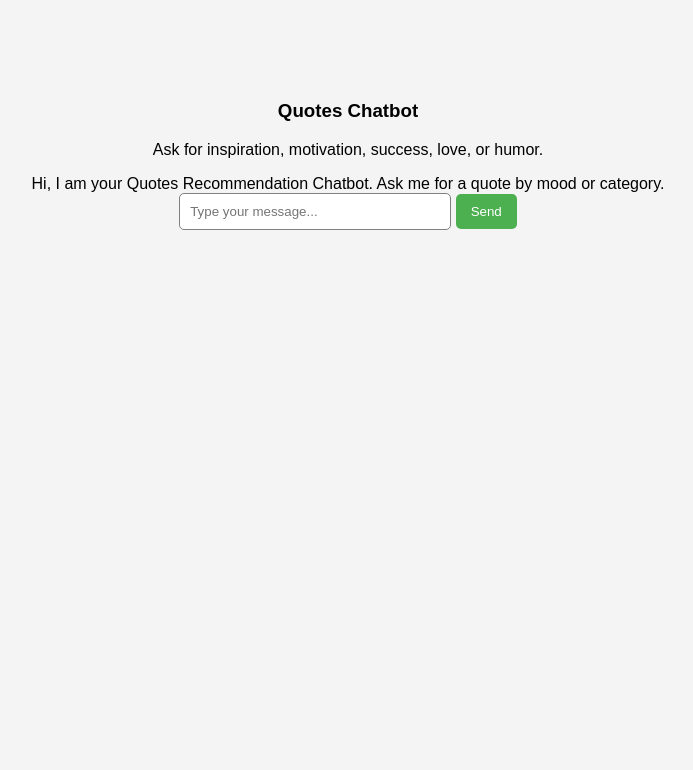
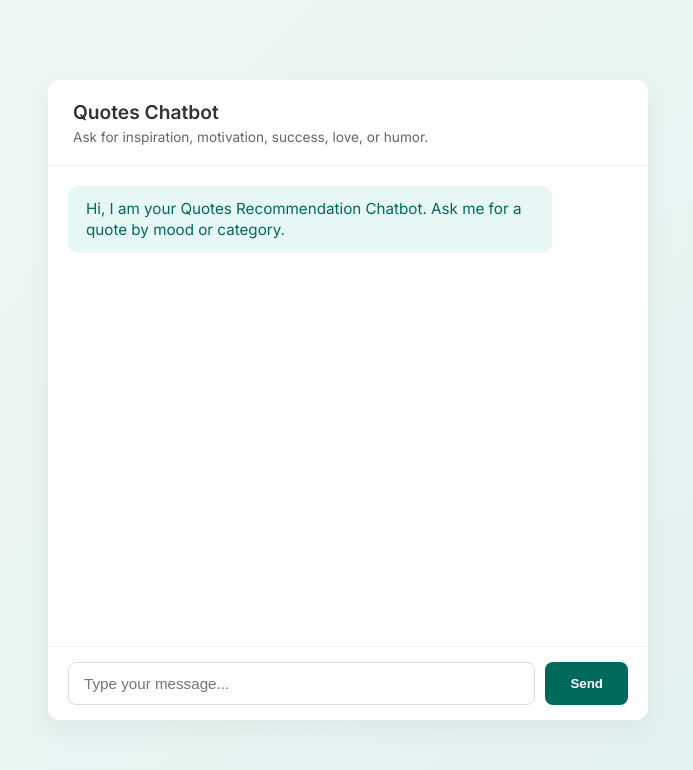
Before and after one commit to Deepikagautam993/quotes-recommendation-chatbot, a plain HTML site: page frontend/index.html in a window 1280 px wide. Shown: the whole page, without its empty margins (292-985 px from the left). Drawn offline with Linux system fonts and the light colour scheme.

Commit message:
Update style.css

```diff
--- a/frontend/style.css
+++ b/frontend/style.css
@@ -1,36 +1,110 @@
-body{
-font-family: Arial;
-background:#f4f4f4;
-text-align:center;
-margin-top:100px;
+/* Google font for a modern look */
+@import url('https://fonts.googleapis.com/css2?family=Inter:wght@400;600&display=swap');
+
+body {
+    font-family: 'Inter', sans-serif;
+    background: linear-gradient(135deg, #f0f7f4 0%, #e0f2f1 100%); /* Light greenish background */
+    height: 100vh;
+    margin: 0;
+    display: flex;
+    justify-content: center;
+    align-items: center;
 }
 
-h2{
-color:#333;
+.chat-container {
+    width: 90%;
+    max-width: 600px;
+    height: 80vh;
+    background: #fff;
+    border-radius: 12px;
+    box-shadow: 0 10px 25px rgba(0,0,0,0.05); /* Soft shadow */
+    display: flex;
+    flex-direction: column;
+    overflow: hidden;
 }
 
-input{
-padding:10px;
-width:250px;
-border-radius:5px;
-border:1px solid gray;
+.chat-header {
+    padding: 20px 25px;
+    border-bottom: 1px solid #f0f0f0;
 }
 
-button{
-padding:10px 15px;
-background:#4CAF50;
-color:white;
-border:none;
-border-radius:5px;
-cursor:pointer;
+.chat-header h3 {
+    margin: 0;
+    font-size: 1.2rem;
+    color: #333;
 }
 
-button:hover{
-background:#45a049;
+.chat-header p {
+    margin: 5px 0 0;
+    font-size: 0.85rem;
+    color: #666;
 }
 
-#response{
-margin-top:20px;
-font-size:18px;
-color:#222;
+.chat-box {
+    flex: 1;
+    padding: 20px;
+    overflow-y: auto;
+    display: flex;
+    flex-direction: column;
+    gap: 15px;
+    background-color: #ffffff;
 }
+
+/* Bot message style (Screenshot jaisa teal color) */
+.bot-message {
+    align-self: flex-start;
+    background-color: #e6f7f5;
+    color: #00695c;
+    padding: 12px 18px;
+    border-radius: 10px;
+    max-width: 80%;
+    font-size: 0.95rem;
+    line-height: 1.4;
+}
+
+/* User message style */
+.user-message {
+    align-self: flex-end;
+    background-color: #00695c;
+    color: white;
+    padding: 12px 18px;
+    border-radius: 10px;
+    max-width: 80%;
+    font-size: 0.95rem;
+}
+
+.input-area {
+    padding: 15px 20px;
+    border-top: 1px solid #f0f0f0;
+    display: flex;
+    gap: 10px;
+    background: #fff;
+}
+
+input[type="text"] {
+    flex: 1;
+    padding: 12px 15px;
+    border: 1px solid #ddd;
+    border-radius: 8px;
+    outline: none;
+    font-size: 0.95rem;
+}
+
+input[type="text"]:focus {
+    border-color: #00695c;
+}
+
+button {
+    background-color: #00695c; /* Dark green button */
+    color: white;
+    border: none;
+    padding: 10px 25px;
+    border-radius: 8px;
+    cursor: pointer;
+    font-weight: 600;
+    transition: background 0.3s;
+}
+
+button:hover {
+    background-color: #004d40;
+}
```
